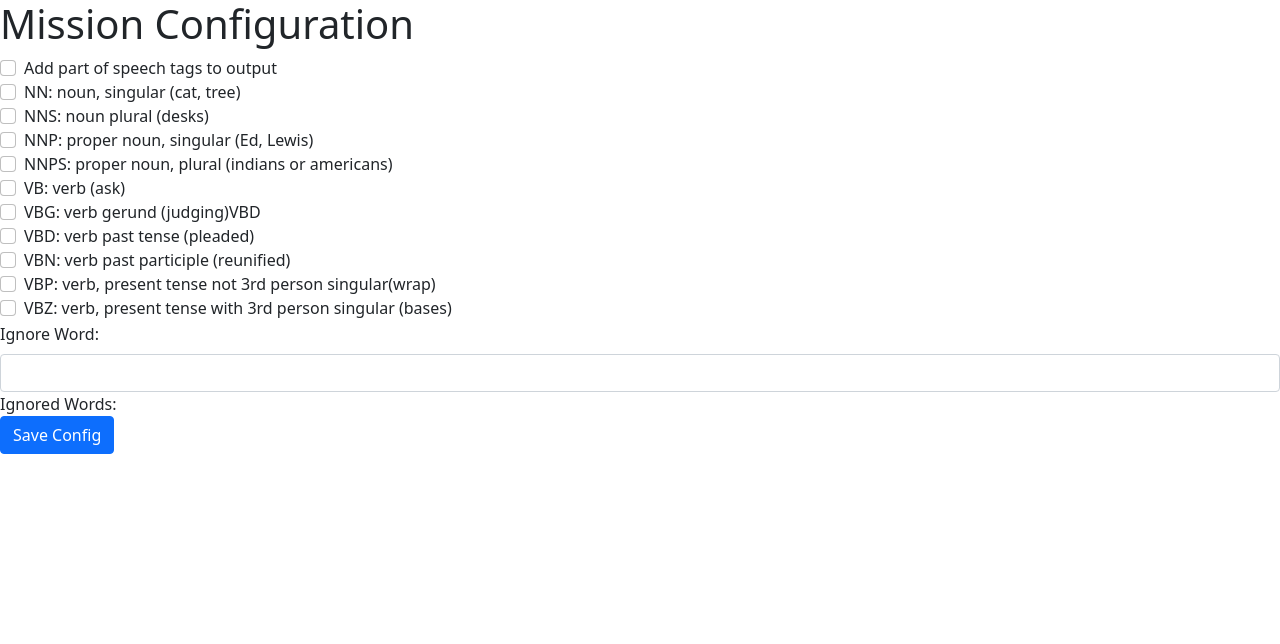
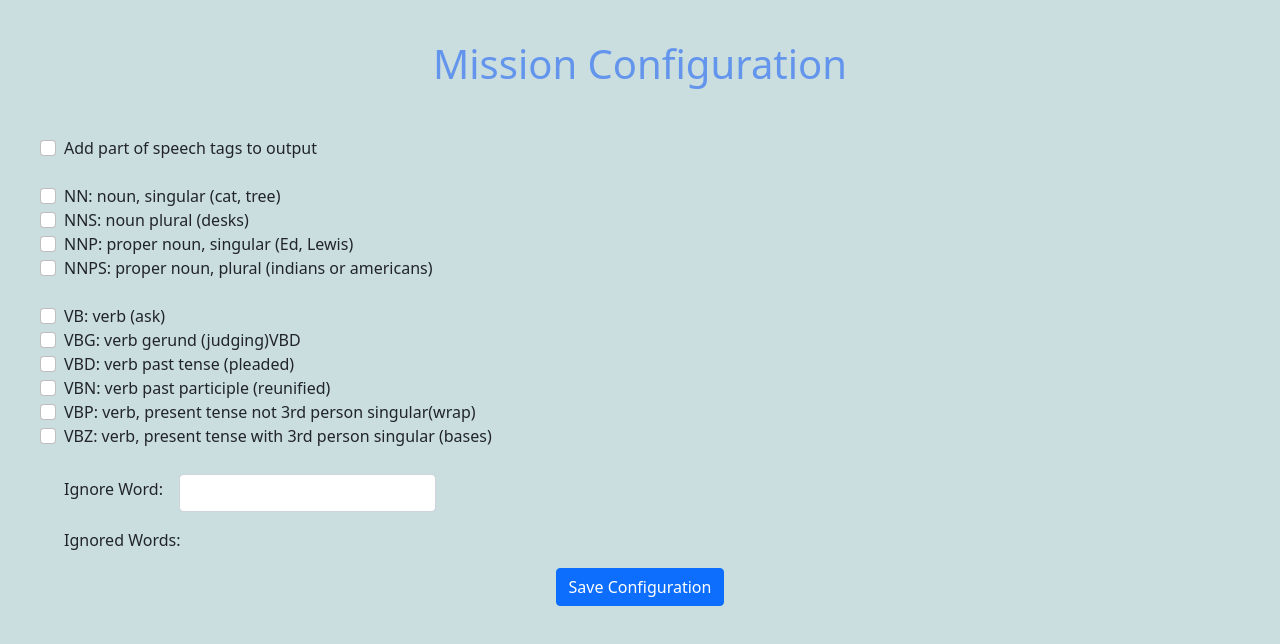
Before and after one commit to ed100miles/POS_Electron, an Electron app: page configWindow.html in a window 1280 px wide. Drawn offline with nearby package versions, Linux system fonts and the light colour scheme.

Commit message:
style changes for config html and refactoring. added capitalized words in ignore_words

```diff
--- a/configWindow.css
+++ b/configWindow.css
@@ -0,0 +1,20 @@
+body {
+    background-color: rgb(202, 221, 223);
+}
+h1 {
+    padding-top: 5vh;
+    padding-bottom: 5vh;
+    text-align: center;
+    color: cornflowerblue;
+}
+#config-form {
+    padding-left: 5vw;
+}
+#ignore-words-form {
+    padding-left: 5vw;;
+}
+#btn-div{
+    display: flex;
+    align-items: center;
+    justify-content: center;
+}
--- a/configWindow.html
+++ b/configWindow.html
@@ -14,23 +14,23 @@
         <input class="form-check-input" type="checkbox" value="PTAG" id="PTAG">
         <label class="form-check-label" for="PTAG">Add part of speech tags to output</label>
         <br>
-
-        <input class="form-check-input" type="checkbox" value="NNPS" id="NN">
+        <br>
+        <input class="form-check-input" type="checkbox" value="NN" id="NN">
         <label class="form-check-label" for="NN">NN: noun, singular (cat, tree)</label>
         <br>
 
-        <input class="form-check-input" type="checkbox" value="NNPS" id="NNS">
+        <input class="form-check-input" type="checkbox" value="NNS" id="NNS">
         <label class="form-check-label" for="NNS">NNS: noun plural (desks)</label>
         <br>
 
-        <input class="form-check-input" type="checkbox" value="NNPS" id="NNP">
+        <input class="form-check-input" type="checkbox" value="NNP" id="NNP">
         <label class="form-check-label" for="NNP">NNP: proper noun, singular (Ed, Lewis)</label>
         <br>
 
         <input class="form-check-input" type="checkbox" value="NNPS" id="NNPS">
         <label class="form-check-label" for="NNPS">NNPS: proper noun, plural (indians or americans)</label>
         <br>
-
+        <br>
         <input class="form-check-input" type="checkbox" value="VB" id="VB">
         <label class="form-check-label" for="VB">VB: verb (ask)</label>
         <br>
@@ -50,15 +50,22 @@
         <label class="form-check-label" for="VBZ">VBZ: verb, present tense with 3rd person singular (bases)</label>
         <br>
     </form>
+    <br>
+    <form id='ignore-words-form' class="row g-3 align-items-center">
+        <div class="col-auto">
+            <label for="ignore-words-input" class="form-label">Ignore Word:</label>
+        </div>
+        <div class="col-auto">
+            <input type="text" class="form-control" id='ignore-words-input'>
+        </div>
+            <label>Ignored Words:</label>
+            <ul class='list-group' id='ignored-words-list'></ul>
+        </form>
+    </div>
 
-    <form id='ignore-words-form'>
-        <label for="ignore-words-input" class="form-label">Ignore Word:</label>
-        <input type="text" class="form-control" id='ignore-words-input'>
-        <label>Ignored Words:</label>
-        <ul class='list-group' id='ignored-words-list'></ul>
-    </form>
-
-    <button type="submit" form="config-form" class="btn btn-primary">Save Config</button>
+    <div id='btn-div'>
+        <button type="submit" form="config-form" class="btn btn-primary">Save Configuration</button>
+    </div>
 
     <script>
         let ignoreWords = []
@@ -82,6 +89,7 @@
             let item_text = document.createTextNode(ignoreWord)
             item.appendChild(item_text)
             ignoredWordsList.appendChild(item)
+            document.getElementById('ignore-words-form').reset()
             ignoreWords.push(ignoreWord)
         }
 
@@ -124,28 +132,8 @@
                 if (err) return console.log('Configuration Update Error. Speak to Ed.')
             })
         }
-
     </script>
 
 </body>
 
 </html>
-<!--
-{
-    "nouns": [
-        "NN",
-        "NNS",
-        "NNP",
-        "NNPS"
-    ],
-    "verbs": [
-        "VB",
-        "VGB",
-        "VBD",
-        "VBN",
-        "VBP",
-        "VBZ"
-    ],
-    "ignore_words": ["is"],
-    "save_pos_tags": false
-} -->
--- a/mainWindow.css
+++ b/mainWindow.css
@@ -1,5 +1,5 @@
 body {
-    background-color: rgb(201, 201, 228);
+    background-color: rgb(202, 221, 223);
 }
 #form {
     display: flex;
--- a/multiWindow.css
+++ b/multiWindow.css
@@ -1,5 +1,5 @@
 body {
-    background-color: rgb(201, 201, 228);
+    background-color: rgb(202, 221, 223);
 }
 h1 {
     padding-top: 5vh;
--- a/pos_config.json
+++ b/pos_config.json
@@ -1 +1 @@
-{"nouns":["NNPS"],"verbs":[],"save_pos_tags":false,"ignore_words":[]}
+{"nouns":["NN","NNS","NNP","NNPS"],"verbs":["VB","VBG","VBD","VBP","VBZ"],"save_pos_tags":true,"ignore_words":[]}
```
Also changed, not shown: 2 other files.
